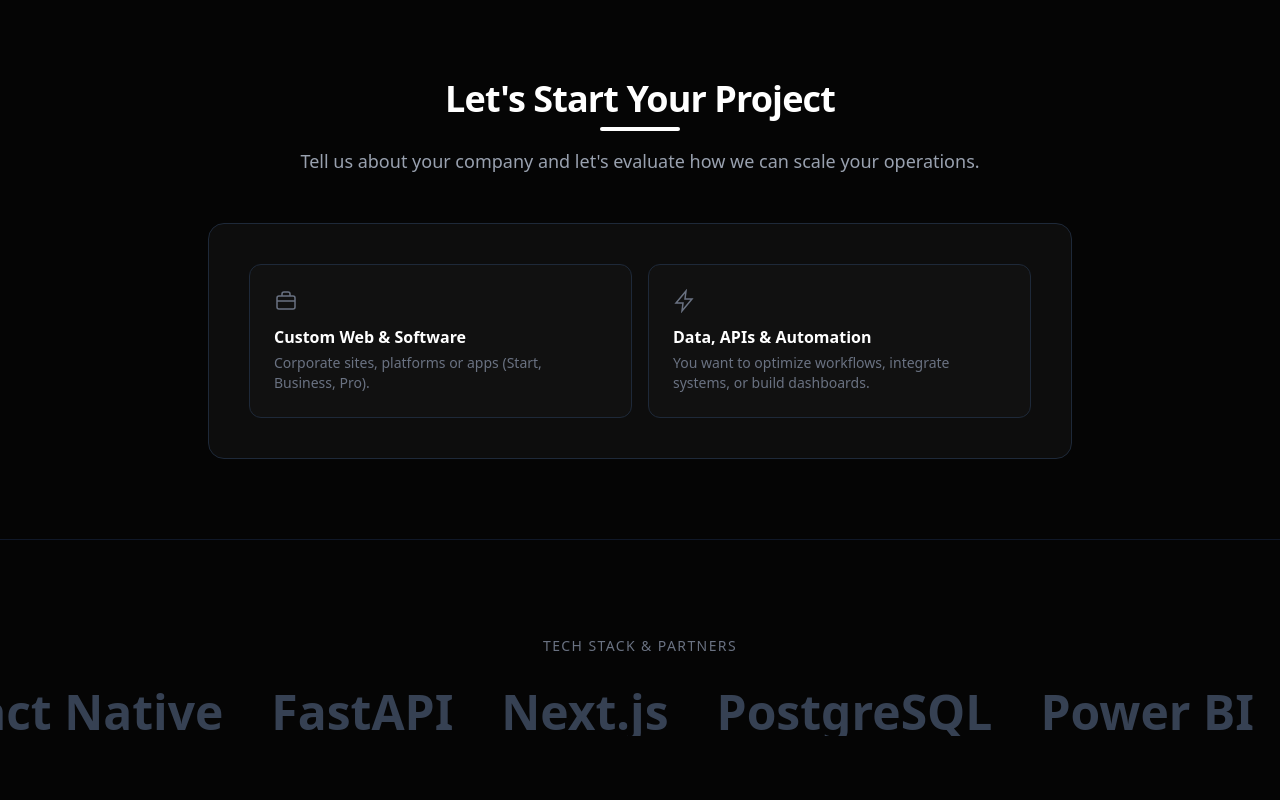
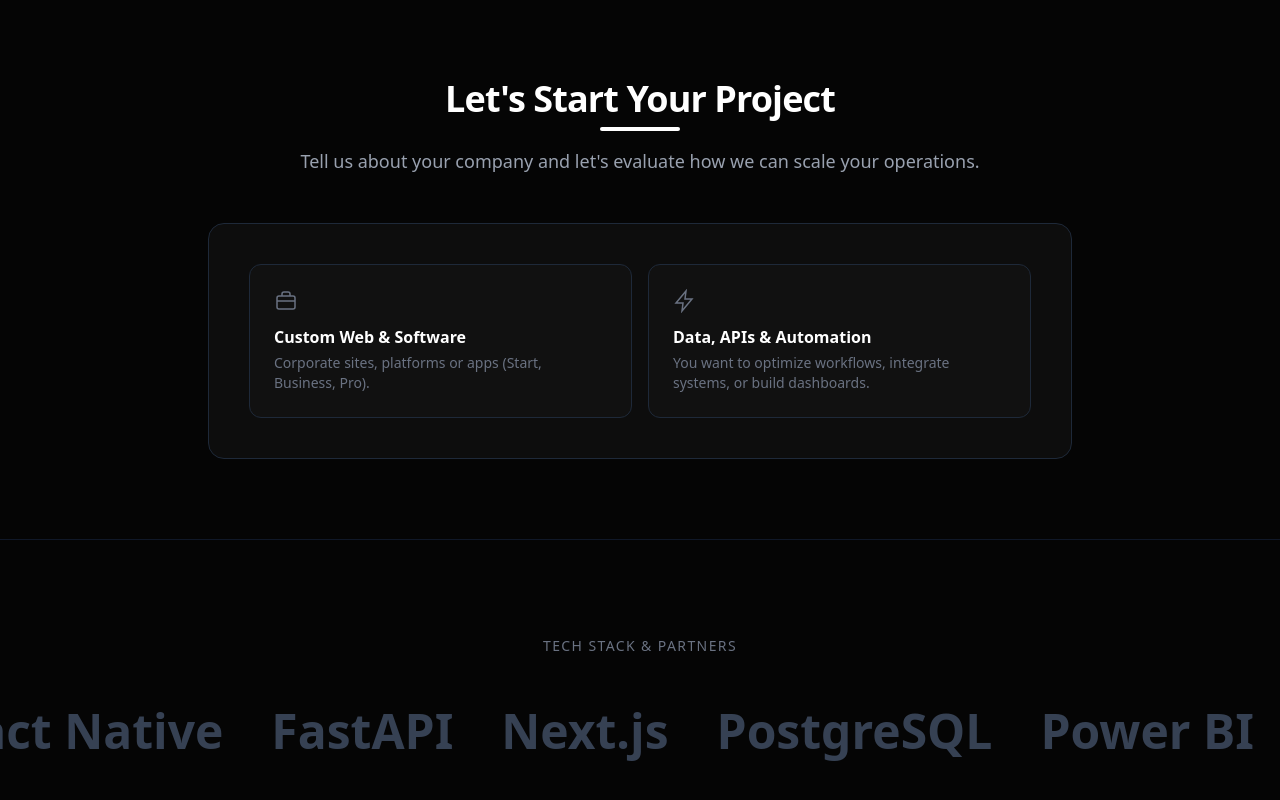
Before and after one commit to Aconcagua-Digital/landing-page, a Next.js app: page / in a window 1280 px wide. Shown: the part 5063-5863 px from the top of the page. Built offline with nearby package versions, Linux system fonts and the light colour scheme.

Commit message:
feat: agregar botón manual de cambio de idioma ES/EN

```diff
--- a/src/pages/index.tsx
+++ b/src/pages/index.tsx
@@ -1657,15 +1657,15 @@
       <section className="w-full py-24 border-t border-gray-900 mt-20">
         <h3 className="text-center text-gray-500 mb-8 text-sm tracking-widest uppercase">{t.techLabel}</h3>
 
-        <div className="marquee-wrapper">
+        <div className="marquee-wrapper py-3">
           <div className="marquee-inner">
             {techStack.map((tech, index) => (
-              <span key={`tech-1-${index}`} className="text-3xl md:text-5xl font-bold text-gray-700 hover:text-white transition-colors cursor-default">
+              <span key={`tech-1-${index}`} className="text-3xl md:text-5xl leading-[1.3] pb-2 font-bold text-gray-700 hover:text-white transition-colors cursor-default">
                 {tech}
               </span>
             ))}
             {techStack.map((tech, index) => (
-              <span key={`tech-2-${index}`} className="text-3xl md:text-5xl font-bold text-gray-700 hover:text-white transition-colors cursor-default">
+              <span key={`tech-2-${index}`} className="text-3xl md:text-5xl leading-[1.3] pb-2 font-bold text-gray-700 hover:text-white transition-colors cursor-default">
                 {tech}
               </span>
             ))}
```
